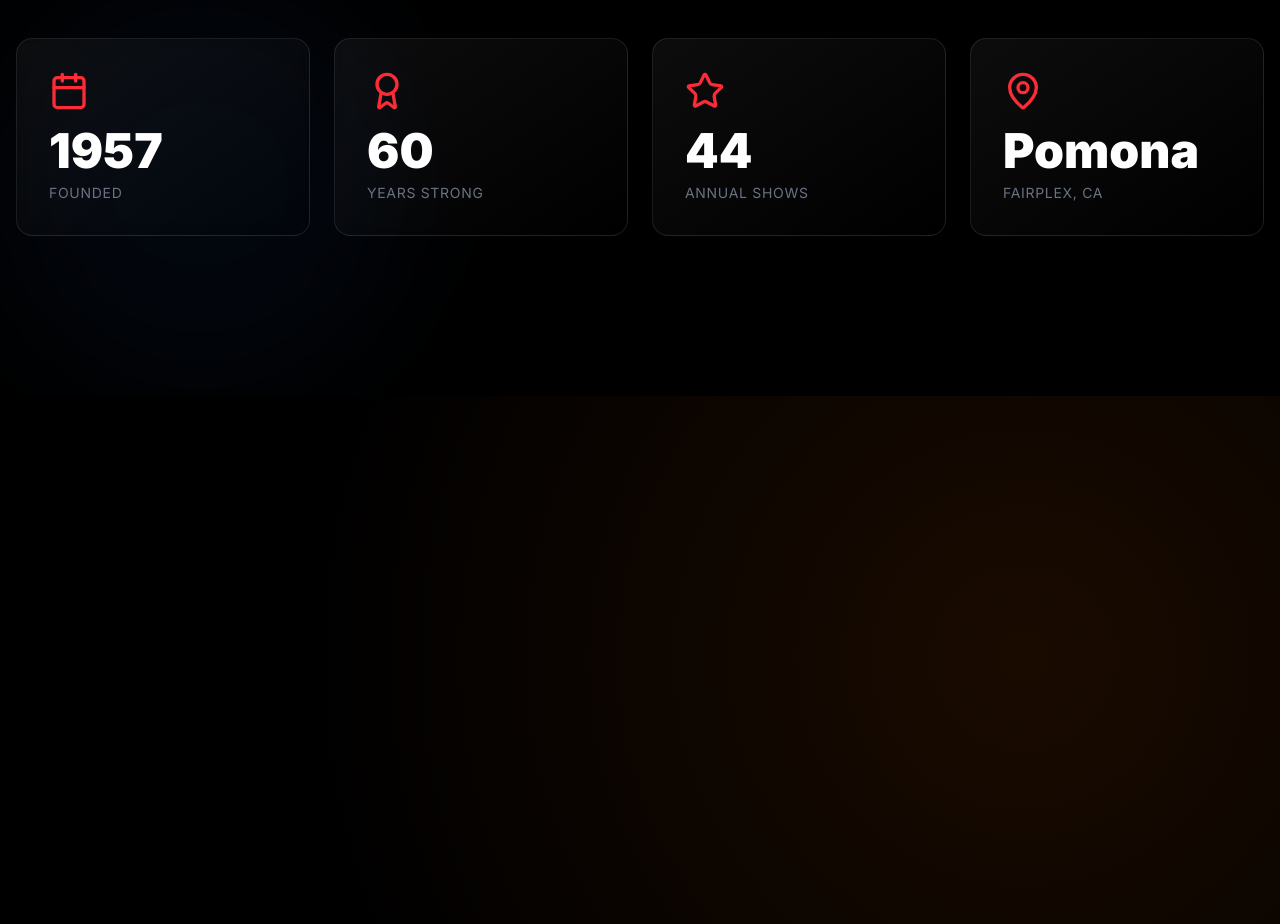
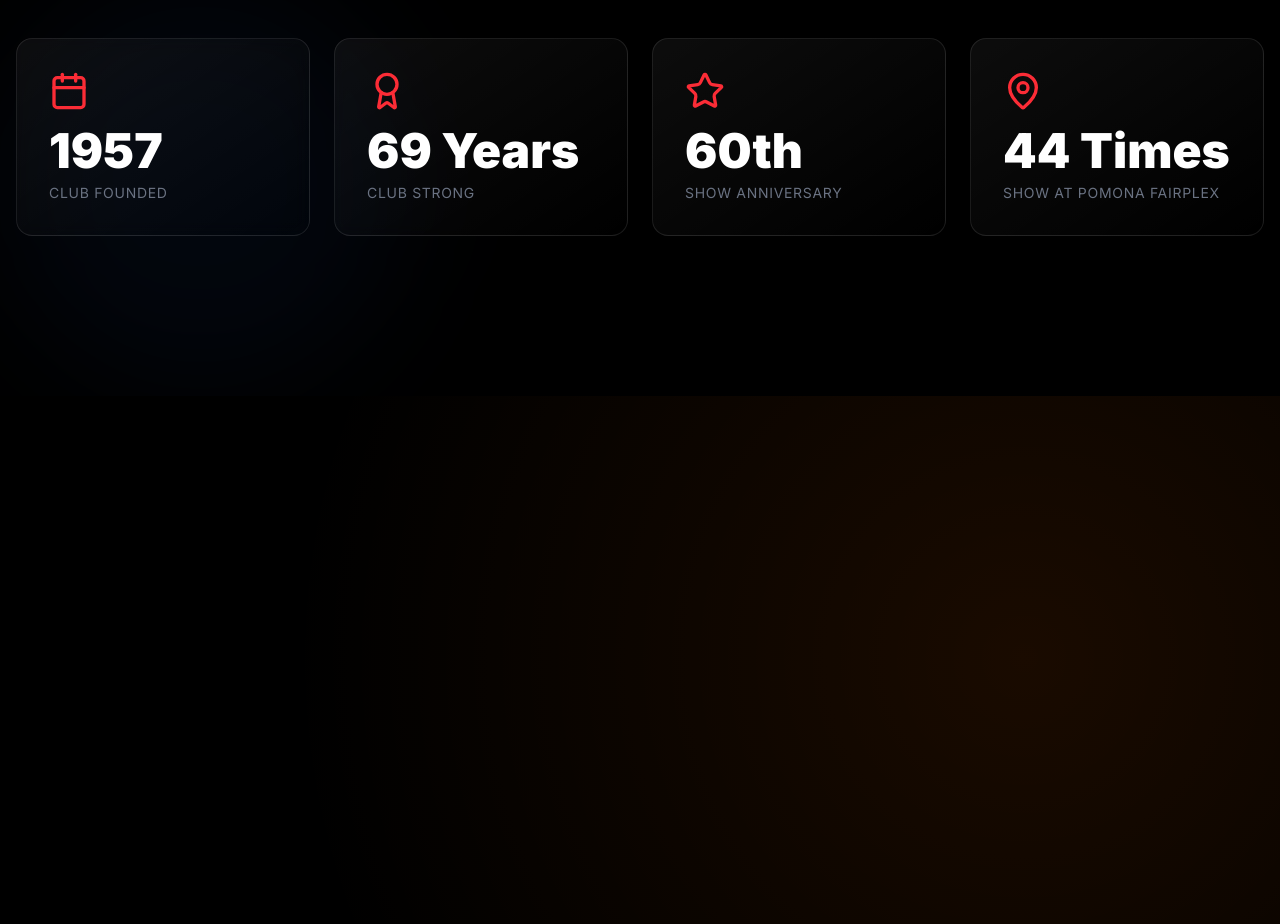
Before and after one commit to kadirgecit/laroadsters, a React (Vite) app: page / in a window 1280 px wide. Shown: the part 1800-2724 px from the top of the page. Built offline with nearby package versions, Linux system fonts and the light colour scheme.

Commit message:
Update home page stats: Club Founded, Club Strong 69 Years, 60th Anniversary, Show at Pomona 44 Times

```diff
--- a/src/app/components/About.tsx
+++ b/src/app/components/About.tsx
@@ -85,10 +85,10 @@ export function About() {
   };
 
   const stats = [
-    { icon: Calendar, value: '1957', label: 'Founded', color: 'from-red-500 to-red-600' },
-    { icon: Award, value: '60', label: 'Years Strong', color: 'from-blue-500 to-red-600' },
-    { icon: Star, value: '44', label: 'Annual Shows', color: 'from-blue-500 to-cyan-600' },
-    { icon: MapPin, value: 'Pomona', label: 'Fairplex, CA', color: 'from-yellow-500 to-red-600' },
+    { icon: Calendar, value: '1957', label: 'Club Founded', color: 'from-red-500 to-red-600' },
+    { icon: Award, value: '69 Years', label: 'Club Strong', color: 'from-blue-500 to-red-600' },
+    { icon: Star, value: '60th', label: 'Show Anniversary', color: 'from-blue-500 to-cyan-600' },
+    { icon: MapPin, value: '44 Times', label: 'Show at Pomona Fairplex', color: 'from-yellow-500 to-red-600' },
   ];
 
   return (
```
Also changed, not shown: 2 other files (tests, documents, lock files or other folders).
